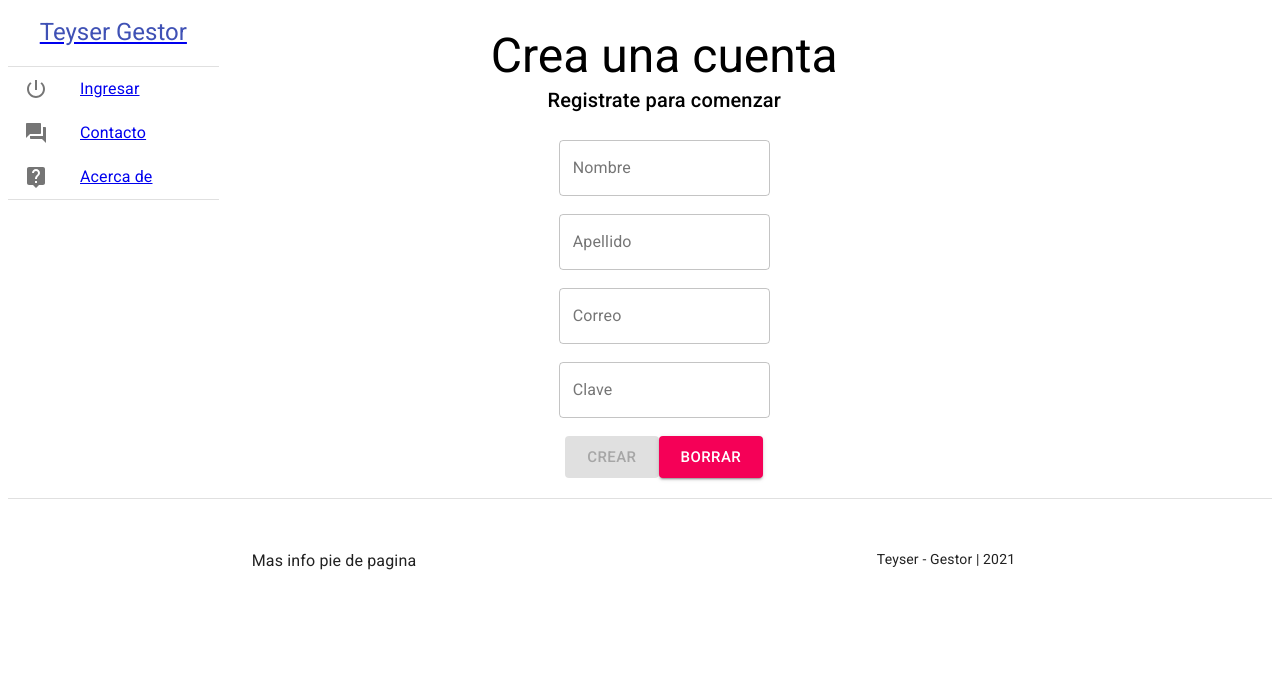
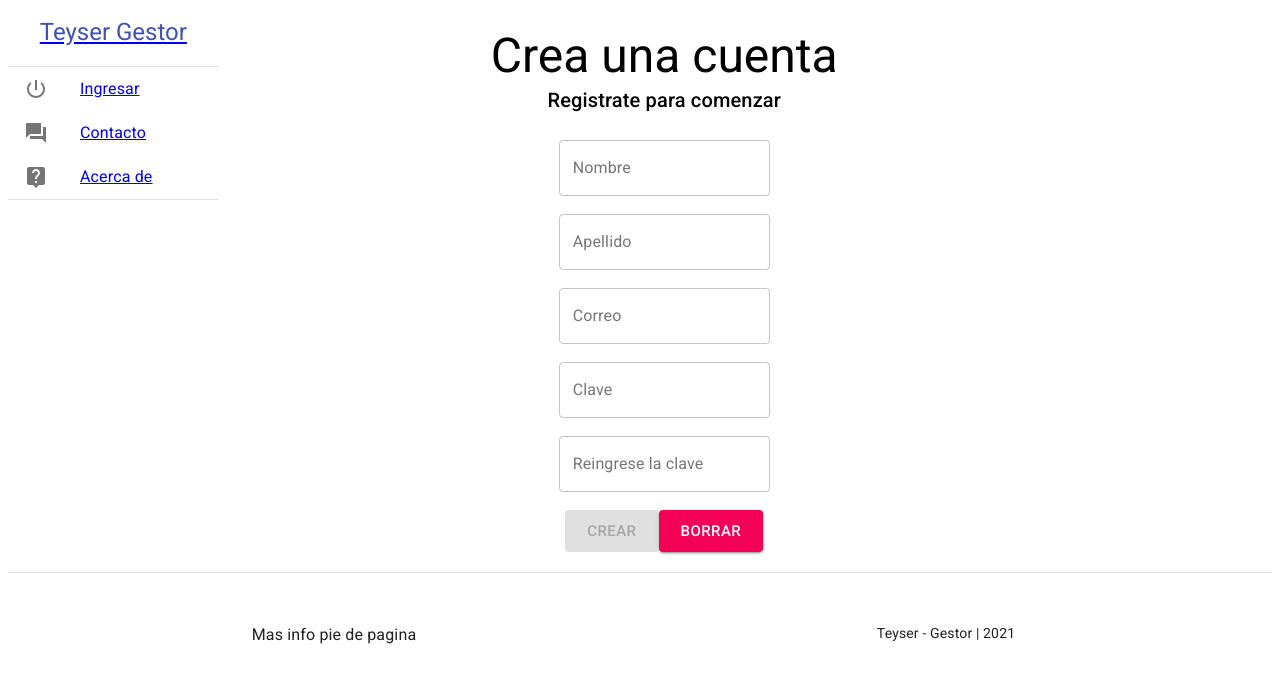
Before and after one commit to moncholamas/Teyser-gestor-front-end, a React (Create React App) app: page /nuevo in a window 1280 px wide. Shown: the top 682 px of the page. Built offline with nearby package versions, Linux system fonts and the light colour scheme.

Commit message:
modificados los formularios de ingreso

```diff
--- a/src/App.js
+++ b/src/App.js
@@ -3,8 +3,6 @@ import React from 'react';
 import { Footer } from './components/Footer';
 import { Main } from './components/Main';
 import {Menu} from './components/Menu'
-
-
 
 function App() {
   //definir estilos generales (theme)
@@ -12,14 +10,13 @@ function App() {
     <div className="App">
       <Grid container  >
         <Grid item xs={2}>
-          <Menu/>
+          <Menu />
         </Grid>
         <Grid item xs={10}>
           <Main></Main>
         </Grid>
       </Grid>
       <Footer></Footer>
-
     </div>
   );
 }
--- a/src/components/Main/Home.js
+++ b/src/components/Main/Home.js
@@ -1,9 +1,18 @@
+import { Grid, Typography } from '@material-ui/core';
 import React from 'react';
+import { Link } from 'wouter';
 
 export function Home(){
     return (
         <>
-            Soy un Home
+        <Grid item xs={10} mt={3}>
+            <Typography variant="h3" align="center">
+                Bienvenido
+            </Typography>
+            <Typography variant="body1" align="center">
+                Puede comenzar, <Link href="/login">iniciando sesión</Link>
+            </Typography>
+        </Grid>
         </>
     );
 }
--- a/src/components/Main/Login.js
+++ b/src/components/Main/Login.js
@@ -40,7 +40,7 @@ export function Login(){
         <>
         <Grid item xs={10} mt={3}>
             <Typography variant="h3" align="center">
-                Bienvenido
+                Ingresar
             </Typography>
             <Typography variant="h6" align="center">
                 Inicie sesión para comenzar
@@ -60,6 +60,7 @@ export function Login(){
                 <TextField
                     id="clave"
                     label="Clave"
+                    type="password"
                     value={values.clave}
                     variant="outlined"
                     onChange={handleChange("clave")}
--- a/src/components/Main/Logup.js
+++ b/src/components/Main/Logup.js
@@ -10,14 +10,18 @@ export function Logup(){
         apellido: '',
         correo: '',
         clave: '',
+        claveConfirm: '',
         showPassword: false,
       });
 
       const handleChange = (prop) => (event) => {
         setValues({ ...values, [prop]: event.target.value });
-        Object.values(values).some(value => (value === ''))?setValido(false):setValido(true);
+        compararClaves(values) && Object.values(values).some(value => (value === ''))?setValido(false):setValido(true);
       };
 
+    const compararClaves = ({clave,claveConfirm})=>{
+        return clave === claveConfirm;
+    }
     const enviarForm = async (e)=>{
         const url="http://localhost:3009/ingresar/nuevo"
         e.preventDefault();
@@ -75,8 +79,18 @@ export function Logup(){
                     id="clave"
                     label="Clave"
                     value={values.clave}
+                    type="password"
                     variant="outlined"
                     onChange={handleChange('clave')}
+                />
+                <br/><br/>
+                <TextField
+                    id="claveConfirm"
+                    label="Reingrese la clave"
+                    type="password"
+                    value={values.claveConfirm}
+                    variant="outlined"
+                    onChange={handleChange('claveConfirm')}
                 />
                 <br/><br/>
                 <Button
--- a/src/components/Menu.js
+++ b/src/components/Menu.js
@@ -7,6 +7,7 @@ import {Link} from 'wouter';
 
 export function Menu(){
     return (
+        <>
             <MenuList >
                 <Link href="/">
                     <Typography
@@ -52,4 +53,5 @@ export function Menu(){
                 <Divider></Divider>
 
             </MenuList>
+     </>
         )};
```
Also changed, not shown: src/components/Menu/index.js (added), src/context/index.js (added). Lines whose indentation alone changed are shown as unchanged.
